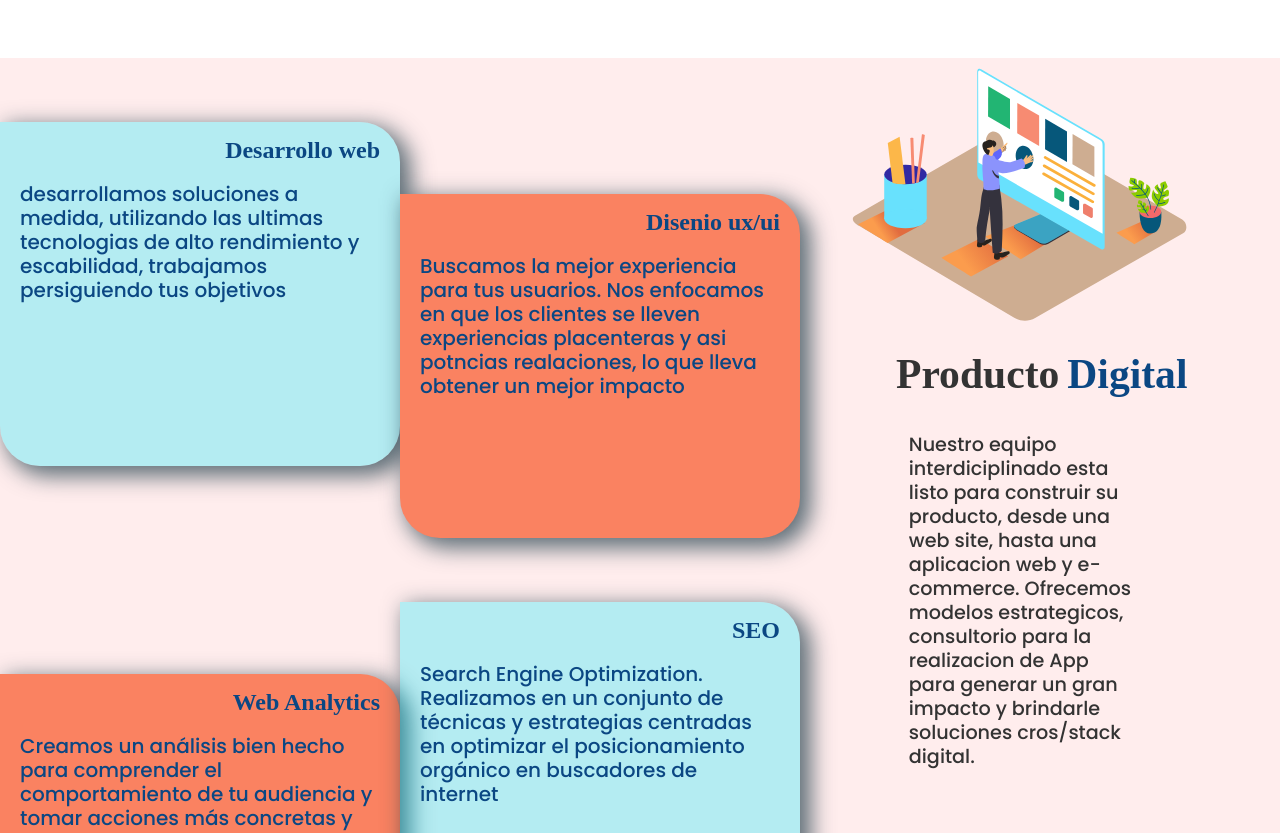
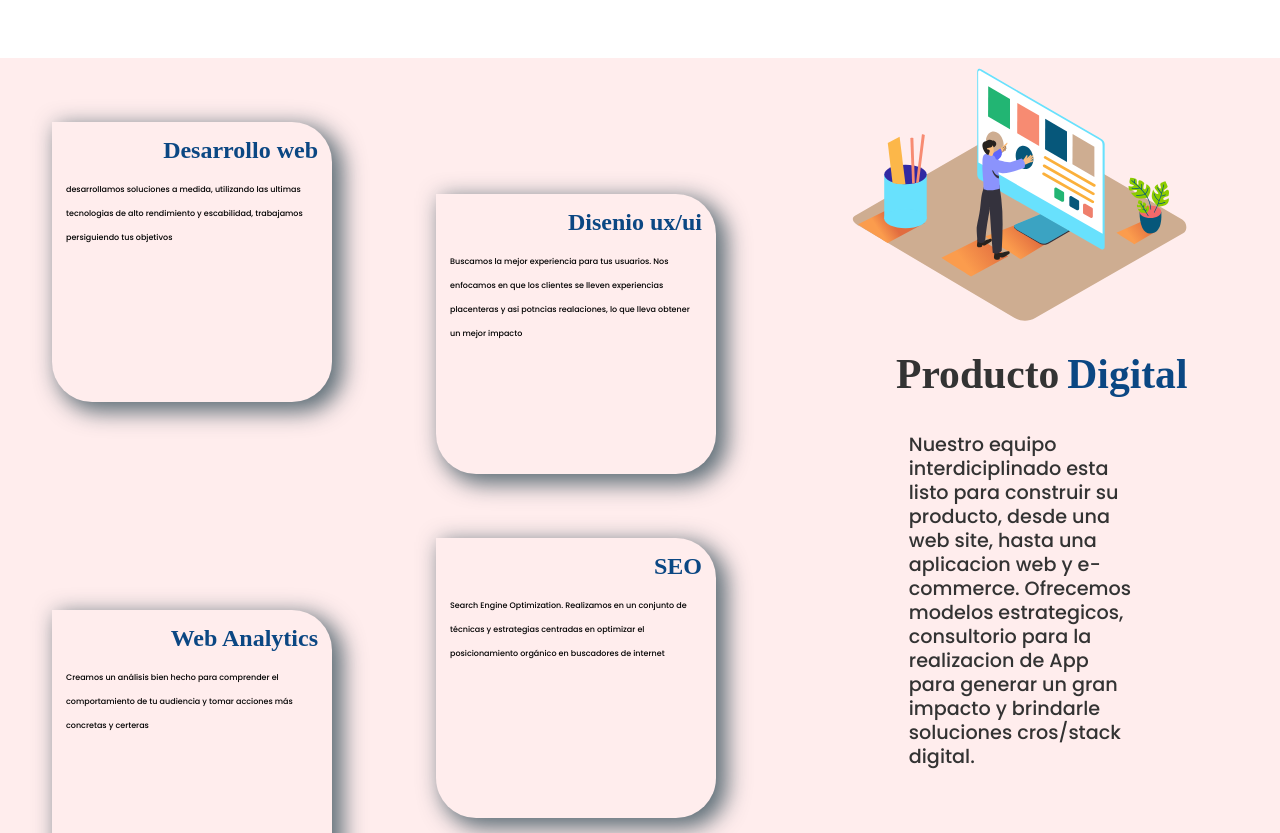
Before and after one commit to laumansillaa/freeDevs, a React (Vite) app in the folder client/: page /footer in a window 1280 px wide. Shown: the part 1500-2333 px from the top of the page. Built offline with nearby package versions, Linux system fonts and the light colour scheme.

Commit message:
cambio en las cards de que hacemos

```diff
--- a/client/src/components/Servicie/styles/Card.module.css
+++ b/client/src/components/Servicie/styles/Card.module.css
@@ -1,9 +1,9 @@
 @import "../../VarGlobal.css";
 
 .card{
-  background-color: var(--color-cuarto);
-  width: 50vh;
-  height: 43vh;
+  /* background-color: var(--color-cuarto); */
+  width: 35vh;
+  height: 35vh;
 
   /* border-radius: 15px; */
   -webkit-border-top-right-radius: 40px;
@@ -27,9 +27,9 @@
 
 }
 .cardSec{
-  background-color: var(--color-terciario);
-  width: 50vh;
-  height: 43vh;
+  /* background-color: var(--color-terciario); */
+  width: 35vh;
+  height: 35vh;
   /* border-radius: 15px; */
   -webkit-border-top-right-radius: 40px;
   -webkit-border-bottom-right-radius: 40px;
@@ -72,9 +72,9 @@
 }
 .parrafo{
   text-align: start;
-  font-size: 20px;
+  font-size: 0.5rem;
   font-family: 'Poppins';
-  color: var(--color-quinto);
+  color: #000;
 }
 
 /* Responsive telefono */
```
